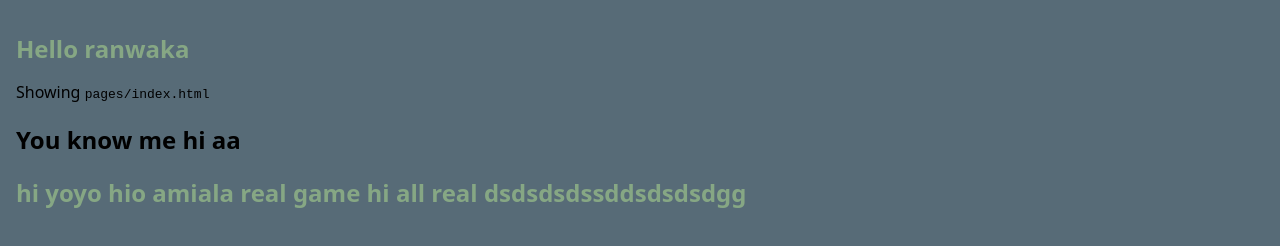
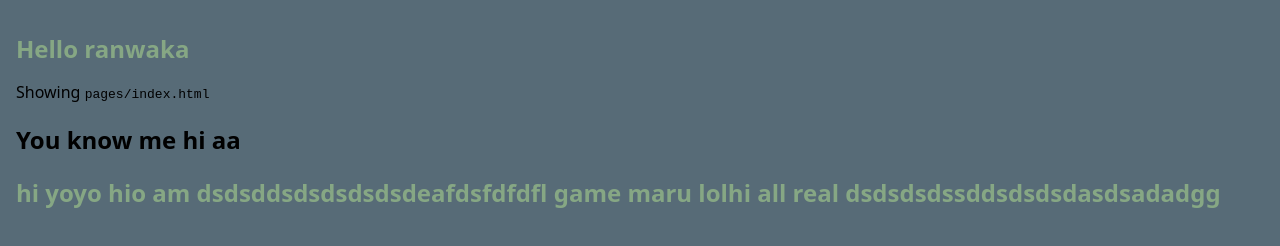
Before and after one commit to ukihunter/new, a website: page express-simple/pages/index.html in a window 1280 px wide. Drawn offline with Linux system fonts and the light colour scheme; files that its build step writes are made by us from their sources.

Commit message:
adawdecdcdfdf

```diff
--- a/express-simple/pages/index.html
+++ b/express-simple/pages/index.html
@@ -10,7 +10,7 @@
     <h1>Hello ranwaka</h1>
     <p>Showing <code>pages/index.html</code></p>
     <h2>You know me hi aa </h2>
-    <h1>hi yoyo hio amiala real game  hi all real dsdsdsdssddsdsdsdgg</h1>
+    <h1>hi yoyo hio am dsdsddsdsdsdsdsdeafdsfdfdfl game maru lolhi all real dsdsdsdssddsdsdsdasdsadadgg</h1>
 
   </body>
 </html>
```
